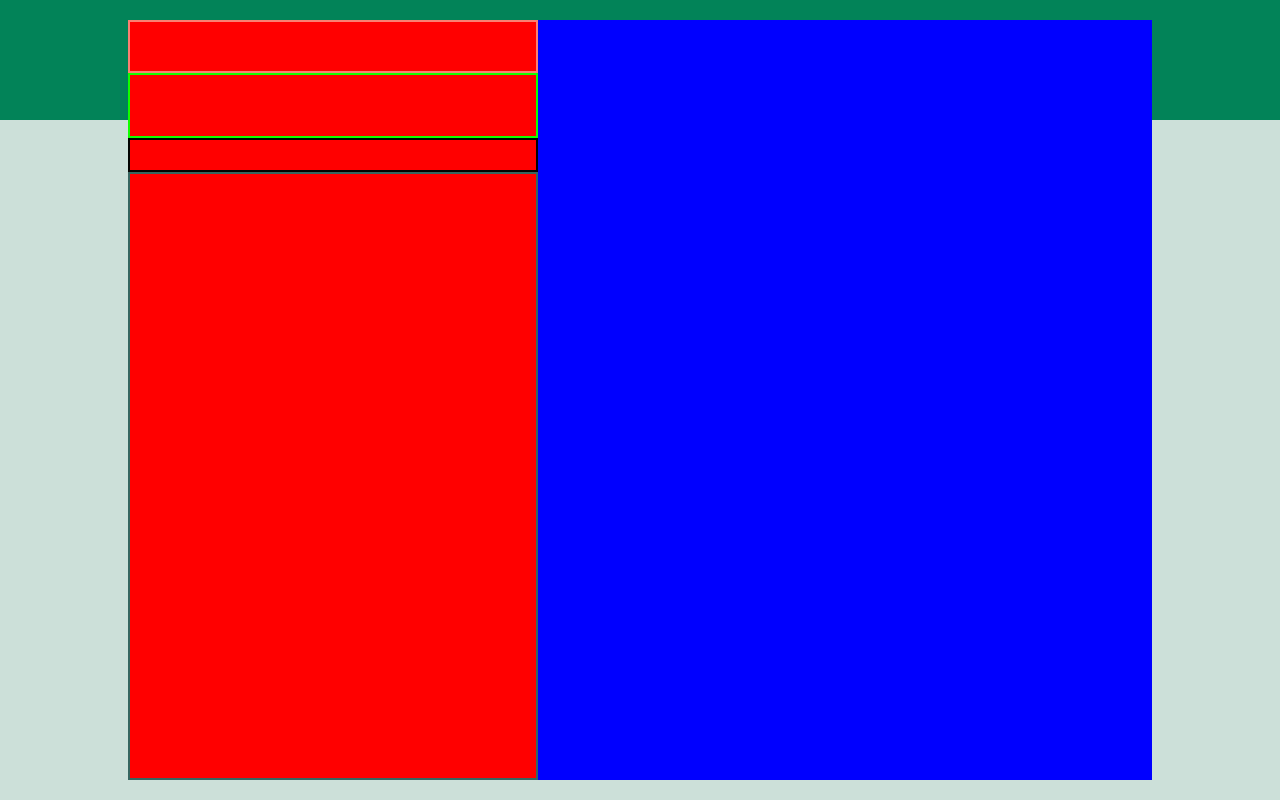
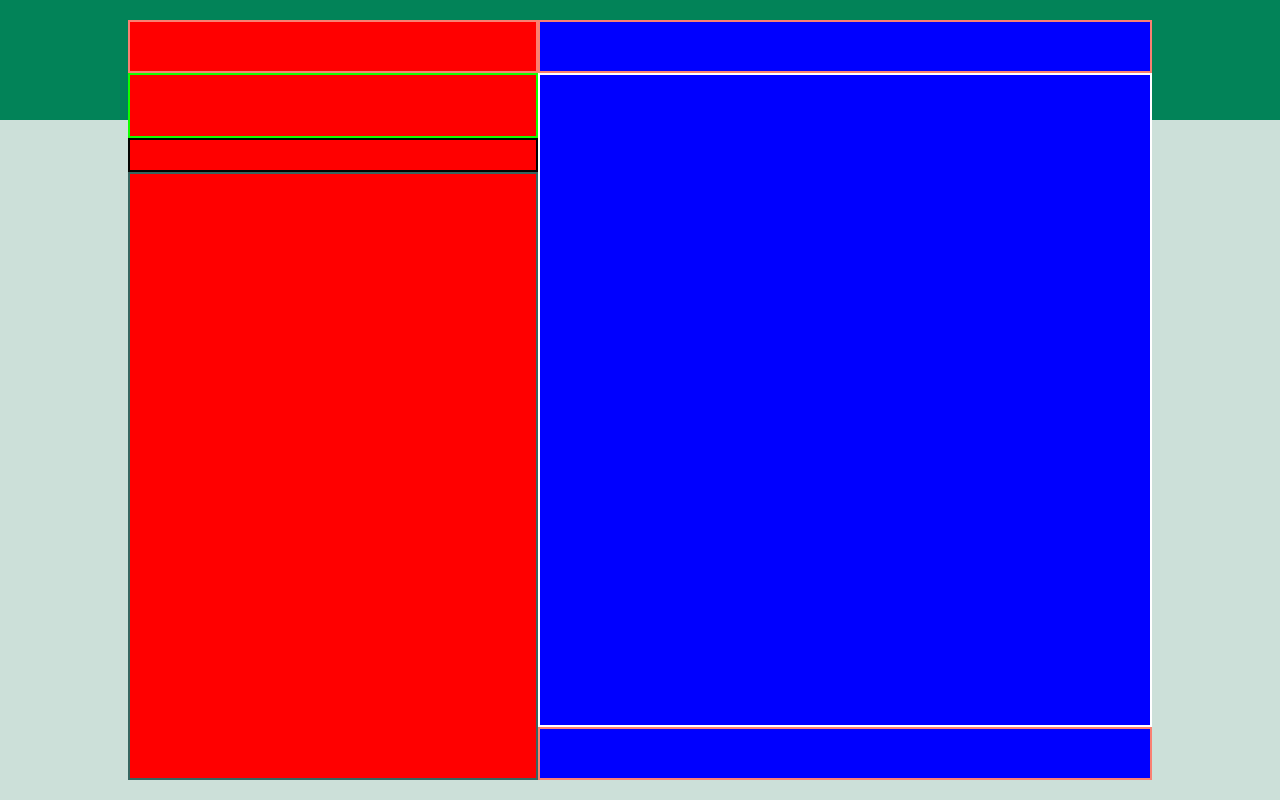
Before and after one commit to francescotroiano98/vue-boolzapp, a plain HTML site: page index.html in a window 1280 px wide. Drawn offline with nearby package versions, Linux system fonts and the light colour scheme.

Commit message:
added scheme layout to the right-container

```diff
--- a/css/style.css
+++ b/css/style.css
@@ -60,3 +60,20 @@ background-color: rgb(2, 131, 88);
     border: 2px solid rgb(54, 102, 96);
 
 }
+
+.selected-profile{
+    height: 7%;
+    width: 100%;
+    border: 2px solid salmon;
+}
+.message{
+
+    height: 86%;
+    border: 2px solid white;
+
+}
+.chat{
+    height: 7%;
+    width: 100%;
+    border: 2px solid salmon;
+}
--- a/index.html
+++ b/index.html
@@ -47,13 +47,13 @@
 
             <section class="right-container">
 
-                <div>
+                <div class="selected-profile">
 
                 </div>
-                <div>
+                <div class="message overflow-scroll">
 
                 </div>
-                <div>
+                <div class="chat">
 
                 </div>
 
```
